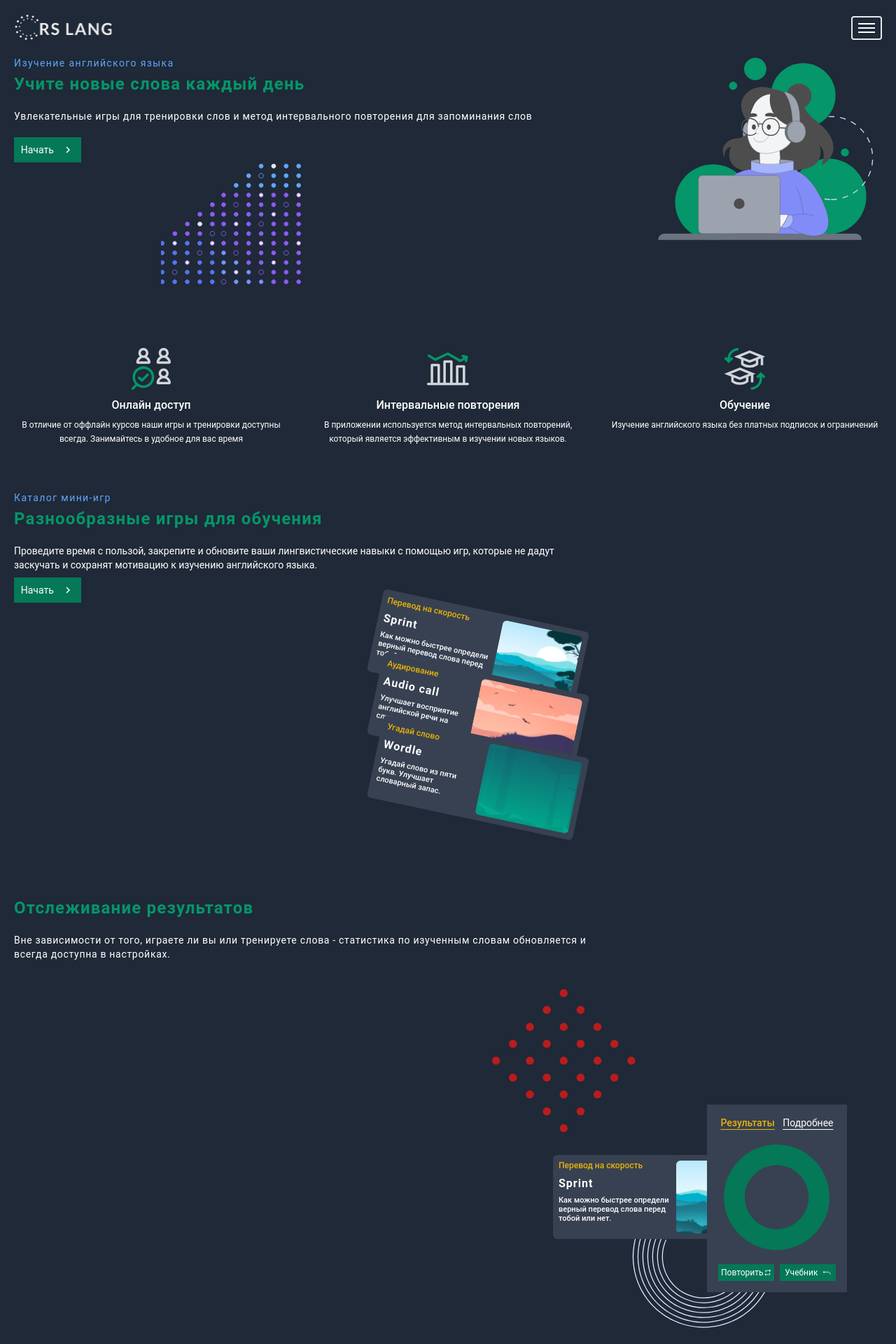
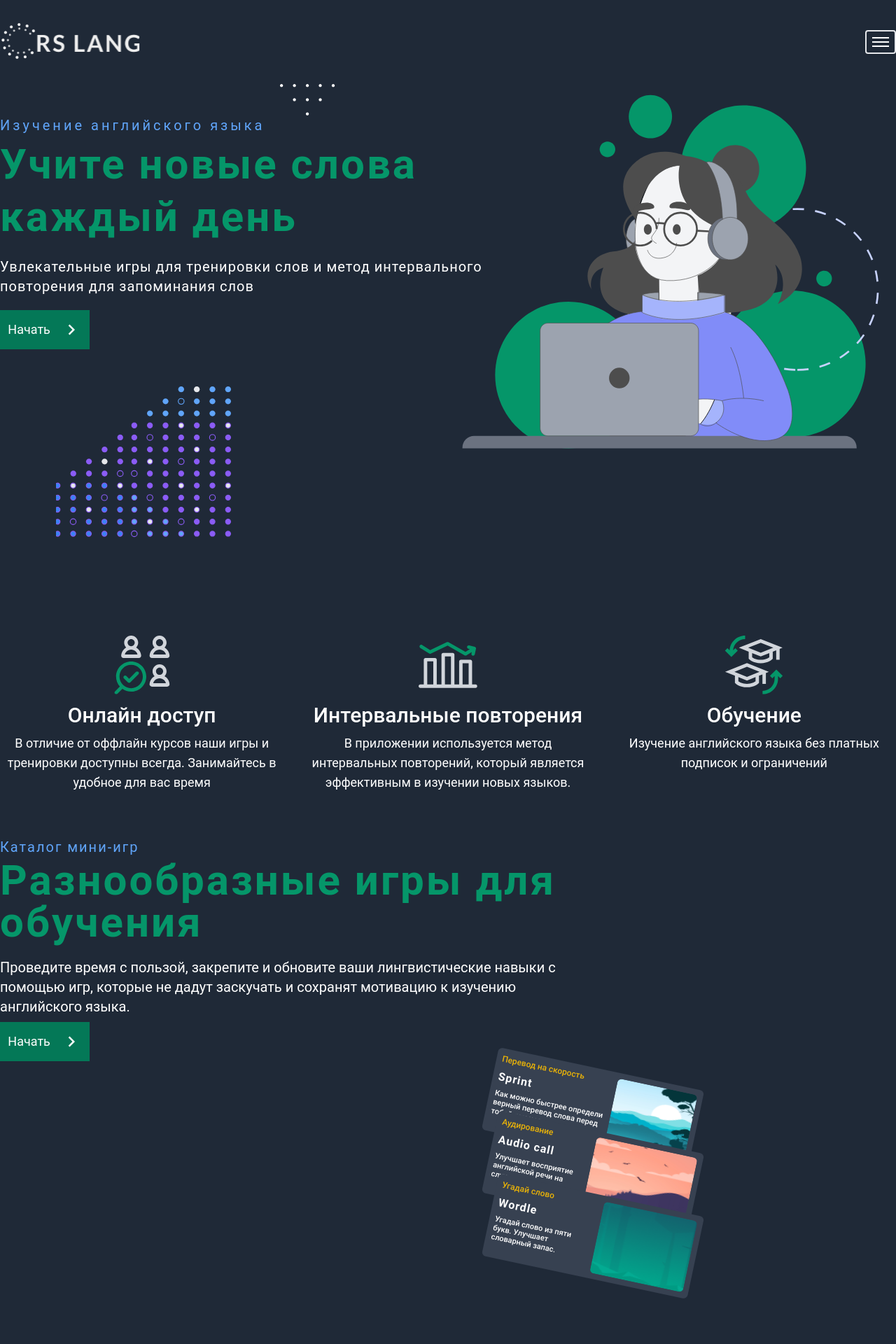
Before and after one commit to Arantiryo/rs-lang, a React (Create React App) app in the folder rs-lang/: page / in a window 1280 px wide. Shown: the top 1920 px of the page at 70% size. Built offline with nearby package versions, Linux system fonts and the light colour scheme.

Commit message:
feat: add support for 1024px resolution

```diff
--- a/rs-lang/src/Containers/Home/Home.tsx
+++ b/rs-lang/src/Containers/Home/Home.tsx
@@ -12,7 +12,7 @@ export default function Home() {
 
   return (
     <div className="home bg-gray-800">
-      <div className="px-5">
+      <div className="px-5 max-w-7xl mx-auto xl:px-0">
         <Header />
         <Welcome />
         <Benefits />
--- a/rs-lang/src/components/Benefits/Benefits.tsx
+++ b/rs-lang/src/components/Benefits/Benefits.tsx
@@ -4,7 +4,7 @@ import education from "../../assets/svg/benefits__education.svg";
 
 export default function Benefits() {
   return (
-    <div className="benefits-section relative w-full sm:flex sm:items-baseline sm:justify-between sm:gap-8 md:mb-6">
+    <div className="benefits-section relative w-full sm:flex sm:items-baseline sm:justify-between sm:gap-8 md:mb-6 lg:mt-[-60px]">
       <BenefitsCard
         className="benefits-section sm:w-1/3"
         icon={onlineAccessIcon}
@@ -42,11 +42,13 @@ function BenefitsCard(props: BenefitsCardProps) {
         props.className + " flex flex-col items-center justify-between mb-10"
       }
     >
-      <img className="mb-3" src={props.icon} alt="online access " />
-      <h3 className="mb-2 text-base text-center leading-5 font-medium text-white">
+      <img className="mb-3 lg:w-[84px]" src={props.icon} alt="online access " />
+      <h3 className="mb-2 text-base lg:text-3xl text-center leading-5 font-medium text-white">
         {props.heading}
       </h3>
-      <p className="text-xs leading-5 text-center text-white">{props.text}</p>
+      <p className="text-xs leading-5 lg:text-lg lg:leading-7 text-center text-white">
+        {props.text}
+      </p>
     </div>
   );
 }
--- a/rs-lang/src/components/Footer/Footer.tsx
+++ b/rs-lang/src/components/Footer/Footer.tsx
@@ -12,7 +12,7 @@ export default function Footer() {
           rel="noopener noreferrer"
         >
           <img
-            className="sm:w-[100px]"
+            className="sm:w-[100px] lg:w-[140px]"
             src={footerRsschool}
             alt="rsschool logo"
           />
--- a/rs-lang/src/components/Header/Header.tsx
+++ b/rs-lang/src/components/Header/Header.tsx
@@ -2,9 +2,9 @@ import headerLogo from "../../assets/svg/header__logo.svg";
 
 export default function Header() {
   return (
-    <div className="header w-full h-20 flex items-center justify-between">
+    <div className="header w-full h-20 lg:h-[120px] flex items-center justify-between">
       <img
-        className="block w-24 sm:w-[140px]"
+        className="block w-24 sm:w-[140px] lg:w-[200px]"
         src={headerLogo}
         alt="header logo"
       />
--- a/rs-lang/src/components/Mini-games/MiniGames.tsx
+++ b/rs-lang/src/components/Mini-games/MiniGames.tsx
@@ -5,28 +5,29 @@ import { GameAudioCall, GameSprint, GameWordle } from "../GameCard/GameCard";
 export default function MiniGames() {
   return (
     <div className="minigames-section relative w-full sm:w-2/3">
-      <h3 className="text-xs sm:text-sm leading-3 text-blue-400 tracking-widest mb-1">
+      <h3 className="text-xs sm:text-sm lg:text-xl leading-3 text-blue-400 tracking-widest mb-1">
         Каталог мини-игр
       </h3>
-      <h2 className="text-lg sm:text-2xl leading-5 text-emerald-600 font-bold tracking-wider mb-5">
+      <h2 className="text-lg sm:text-2xl lg:text-6xl leading-5 text-emerald-600 font-bold tracking-wider mb-5">
         Разнообразные игры для обучения
       </h2>
-      <p className="text-xs sm:text-sm leading-5 text-white mb-2">
+      <p className="text-xs sm:text-sm lg:text-xl leading-5 text-white mb-2">
         Проведите время с пользой, закрепите и обновите ваши лингвистические
         навыки с помощью игр, которые не дадут заскучать и сохранят мотивацию к
         изучению английского языка.
       </p>
       <LoaderButton
         type="button"
-        className="minigames__btn_begin relative w-18 h-7 xs:w-24 xs:h-9 bg-emerald-700 hover:bg-emerald-600 transition-colors text-white text-sm px-1 mb-5"
+        className="minigames__btn_begin relative w-18 h-7 xs:w-24 xs:h-9 text-sm lg:w-32 lg:h-14 lg:text-lg
+        bg-emerald-700 hover:bg-emerald-600 transition-colors text-white px-1 mb-5"
         isLoading={false}
         disabled={false}
       >
         <span className="flex items-center justify-around">
-          Начать <MdKeyboardArrowRight className="text-lg" />
+          Начать <MdKeyboardArrowRight className="text-lg lg:text-3xl" />
         </span>
       </LoaderButton>
-      <div className="pt-10 relative flex flex-col items-center sm:bottom-[50px] sm:left-[200px] md:left-[250px]">
+      <div className="pt-10 relative flex flex-col items-center sm:bottom-[50px] sm:left-[200px] md:left-[250px] lg:left-[320px] xl:left-[420px]">
         <div className="rotate-12 relative">
           <GameSprint />
         </div>
--- a/rs-lang/src/components/ResultsTracking/ResultsCard/ResultsCard.tsx
+++ b/rs-lang/src/components/ResultsTracking/ResultsCard/ResultsCard.tsx
@@ -5,12 +5,12 @@ import LoaderButton from "../../LoaderButton/LoaderButton";
 
 export default function ResultsTrackingCard() {
   return (
-    <div className="results-card ml-auto w-full bg-gray-700 max-w-[280px] max-h-[330px] p-4">
+    <div className="results-card ml-auto w-full bg-gray-700 max-w-[280px] max-h-[330px] p-4 lg:p-7">
       <ul className="list-none flex items-center justify-evenly xs:mb-4">
         <li className="text-yellow-500 font-medium text-[8px] leading-[10px] xs:text-sm underline underline-offset-4 mr-2">
           Результаты
         </li>
-        <li className="text-white text-[8px] leading-[10px] xs:text-sm underline underline-offset-4">
+        <li className="text-white text-[8px] leading-[10px] xs:text-sm underline-offset-4">
           Подробнее
         </li>
       </ul>
--- a/rs-lang/src/components/ResultsTracking/ResultsTracking.tsx
+++ b/rs-lang/src/components/ResultsTracking/ResultsTracking.tsx
@@ -7,10 +7,10 @@ export default function ResultsTracking() {
   return (
     <div className="promo-section relative w-full">
       <div className="sm:w-2/3">
-        <h2 className="text-lg sm:text-2xl leading-5 text-emerald-600 font-bold tracking-wider mb-5">
+        <h2 className="text-lg sm:text-2xl lg:text-6xl leading-5 text-emerald-600 font-bold tracking-wider mb-5">
           Отслеживание результатов
         </h2>
-        <p className="text-xs sm:text-sm leading-5 text-white tracking-wider">
+        <p className="text-xs sm:text-sm lg:text-xl leading-5 text-white tracking-wider">
           Вне зависимости от того, играете ли вы или тренируете слова -
           статистика по изученным словам обновляется и всегда доступна в
           настройках.
@@ -22,10 +22,10 @@ export default function ResultsTracking() {
         alt="pseudo element"
       />
       <div className="relative ml-auto w-3/4 max-w-[520px] flex items-baseline justify-end mb-10 sm:top-[-50px] md:right-[50px]">
-        <div className="relative top-[40px] left-[80px] z-10 xs:top-[60px]">
+        <div className="relative top-[40px] left-[80px] z-10 xs:top-[60px] lg:top-[80px]">
           <GameSprint />
         </div>
-        <div className="relative z-10">
+        <div className="relative z-10 lg:bottom-[10px] lg:left-[20px] ">
           <ResultsTrackingCard />
         </div>
         <img
--- a/rs-lang/src/components/Welcome/Welcome.tsx
+++ b/rs-lang/src/components/Welcome/Welcome.tsx
@@ -2,41 +2,52 @@ import { MdKeyboardArrowRight } from "react-icons/md";
 import LoaderButton from "../LoaderButton/LoaderButton";
 import welcomeImage from "../../assets/svg/welcome__img.svg";
 import welcomePseudoElem2 from "../../assets/svg/welcome__pseudo-elem-2.svg";
+import welcomePseudoElem6 from "../../assets/svg/welcome__pseudo-elem-6.svg";
 
 export default function Welcome() {
   return (
     <div className="promo-section relative w-full">
-      <div className="sm:w-2/3">
-        <h2 className="text-xs sm:text-sm leading-3 text-blue-400 tracking-widest mb-1">
+      <img
+        className="relative hidden lg:block lg:left-[400px]"
+        src={welcomePseudoElem6}
+        alt="pseudo element"
+      />
+      <div className="sm:w-2/3 lg:w-[60%]">
+        <h2 className="text-xs sm:text-sm lg:text-xl leading-3 text-blue-400 tracking-widest lg:tracking-[4px] mb-1">
           Изучение английского языка
         </h2>
-        <h1 className="text-lg  sm:text-2xl leading-5 text-emerald-600 font-bold tracking-wider mb-5">
+        <h1
+          className="text-lg sm:text-2xl lg:text-6xl leading-5 lg:leading-[75px]
+        text-emerald-600 font-bold tracking-wider mb-5"
+        >
           Учите новые слова каждый день
         </h1>
-        <p className="text-xs sm:text-sm leading-5 text-white tracking-wider">
+        <p className="text-xs sm:text-sm lg:text-xl leading-5 text-white tracking-wider">
           Увлекательные игры для тренировки слов и метод интервального
           повторения для запоминания слов
         </p>
       </div>
-      <div className="relative flex items-start justify-between md:mb-10">
+      <div className="relative flex items-start justify-between md:mb-10 lg:mb-0">
         <LoaderButton
           type="button"
-          className="welcome__btn_begin relative top-5 w-18 h-7 xs:w-24 xs:h-9 bg-emerald-700 hover:bg-emerald-600 transition-colors text-white text-sm px-1"
+          className="welcome__btn_begin relative top-5 w-18 h-7 xs:w-24 xs:h-9 lg:w-32 lg:h-14
+          bg-emerald-700 hover:bg-emerald-600 transition-colors text-white text-sm lg:text-lg px-1"
           isLoading={false}
           disabled={false}
         >
           <span className="flex items-center justify-around">
-            Начать <MdKeyboardArrowRight className="text-lg" />
+            Начать <MdKeyboardArrowRight className="text-lg lg:text-3xl" />
           </span>
         </LoaderButton>
         <img
-          className="relative xs:w-60 sm:w-72 sm:bottom-[100px] md:w-80"
+          className="relative xs:w-60 sm:w-72 sm:bottom-[100px] md:w-80 lg:w-[620px] lg:bottom-[300px]"
           src={welcomeImage}
           alt="welcome"
         />
       </div>
       <img
-        className="relative  bottom-10 left-[-10px] sm:absolute sm:w-[200px] sm:bottom-[50px] sm:left-[100px] md:sm:left-[210px]"
+        className="relative bottom-10 left-[-10px] sm:absolute sm:w-[200px] lg:w-[250px]
+        sm:bottom-[50px] sm:left-[100px] md:left-[210px] lg:left-[80px] lg:bottom-[200px]"
         src={welcomePseudoElem2}
         alt="pseudo element"
       />
--- a/rs-lang/tailwind.config.js
+++ b/rs-lang/tailwind.config.js
@@ -9,7 +9,8 @@ module.exports = {
       sm: "640px",
       md: "768px",
       lg: "1024px",
-      xl: "1440px",
+      xl: "1280px",
+      xxl: "1440px",
     },
     extend: {},
   },
```
Also changed, not shown: rs-lang/src/assets/svg/welcome__pseudo-elem-6.svg (added).
